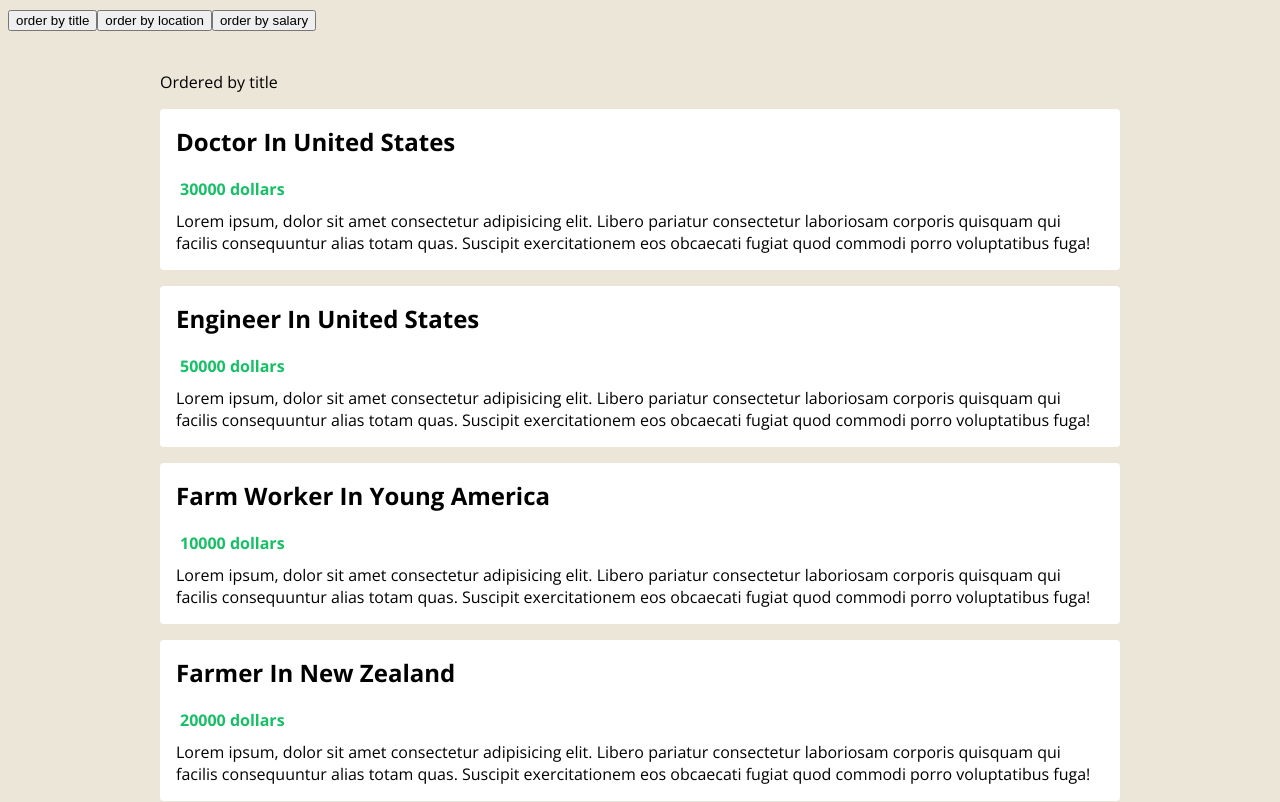
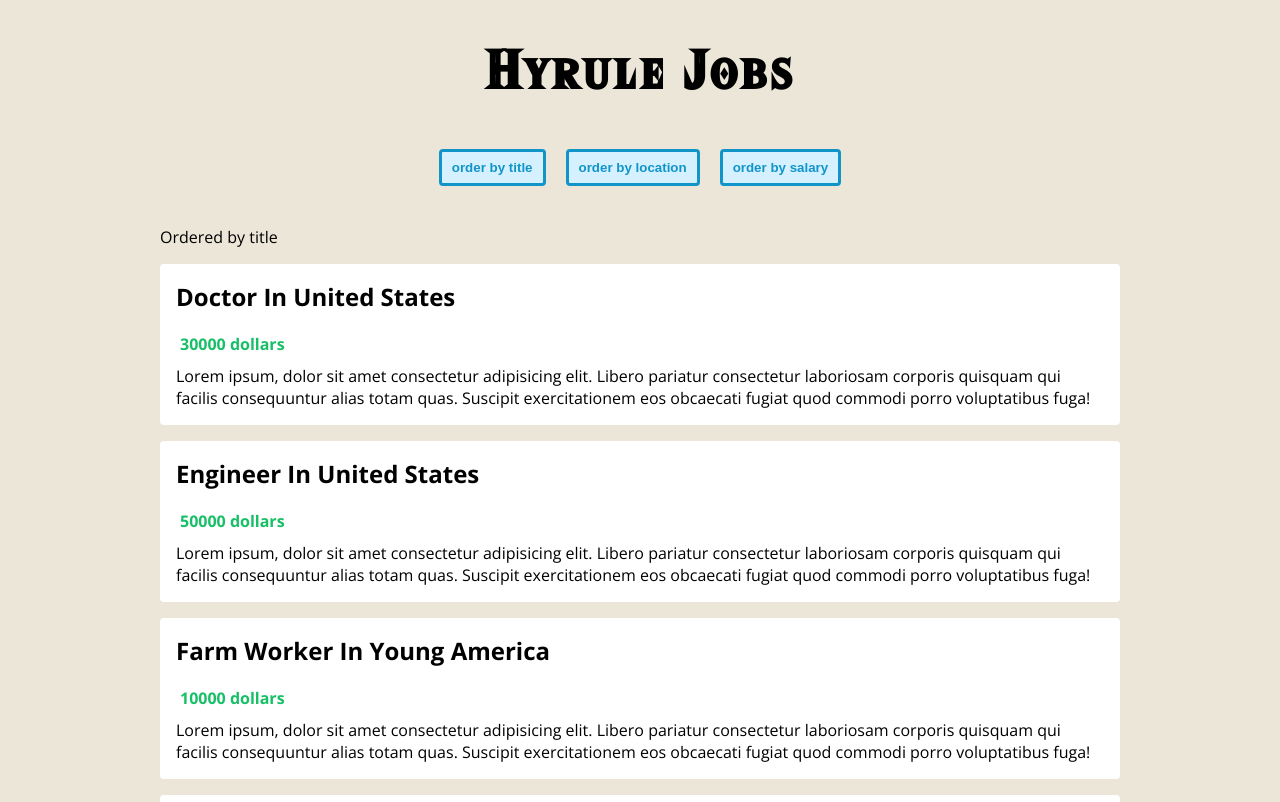
Before and after one commit to torish14/hyrule-jobs, a Vue app: page / in a window 1280 px wide. Shown: the top 802 px of the page. Built offline with nearby package versions, Linux system fonts and the light colour scheme.

Commit message:
👗 style: UI をリッチにする

```diff
--- a/src/App.vue
+++ b/src/App.vue
@@ -1,10 +1,19 @@
 <template>
   <div class="app">
-    <button @click="handleClick('title')">order by title</button>
-    <button @click="handleClick('location')">
-      order by location
-    </button>
-    <button @click="handleClick('salary')">order by salary</button>
+    <header>
+      <div class="title">
+        <h1>Hyrule Jobs</h1>
+      </div>
+      <div class="order">
+        <button @click="handleClick('title')">order by title</button>
+        <button @click="handleClick('location')">
+          order by location
+        </button>
+        <button @click="handleClick('salary')">
+          order by salary
+        </button>
+      </div>
+    </header>
     <JobsList :jobs="jobs" :order="order" />
   </div>
 </template>
@@ -65,4 +74,32 @@
 })
 </script>
 
-<style></style>
+<style>
+header {
+  text-align: center;
+}
+header .order {
+  margin-top: 20px;
+}
+button {
+  margin: 0 10px;
+  color: #1195c9;
+  border: 3px solid #1195c9;
+  background: #d5f0ff;
+  padding: 8px 10px;
+  border-radius: 4px;
+  cursor: pointer;
+  font-weight: bold;
+}
+header .title {
+  display: flex;
+  justify-content: center;
+}
+header img {
+  width: 60px;
+  margin-right: 20px;
+}
+header h1 {
+  font-size: 3em;
+}
+</style>
```
